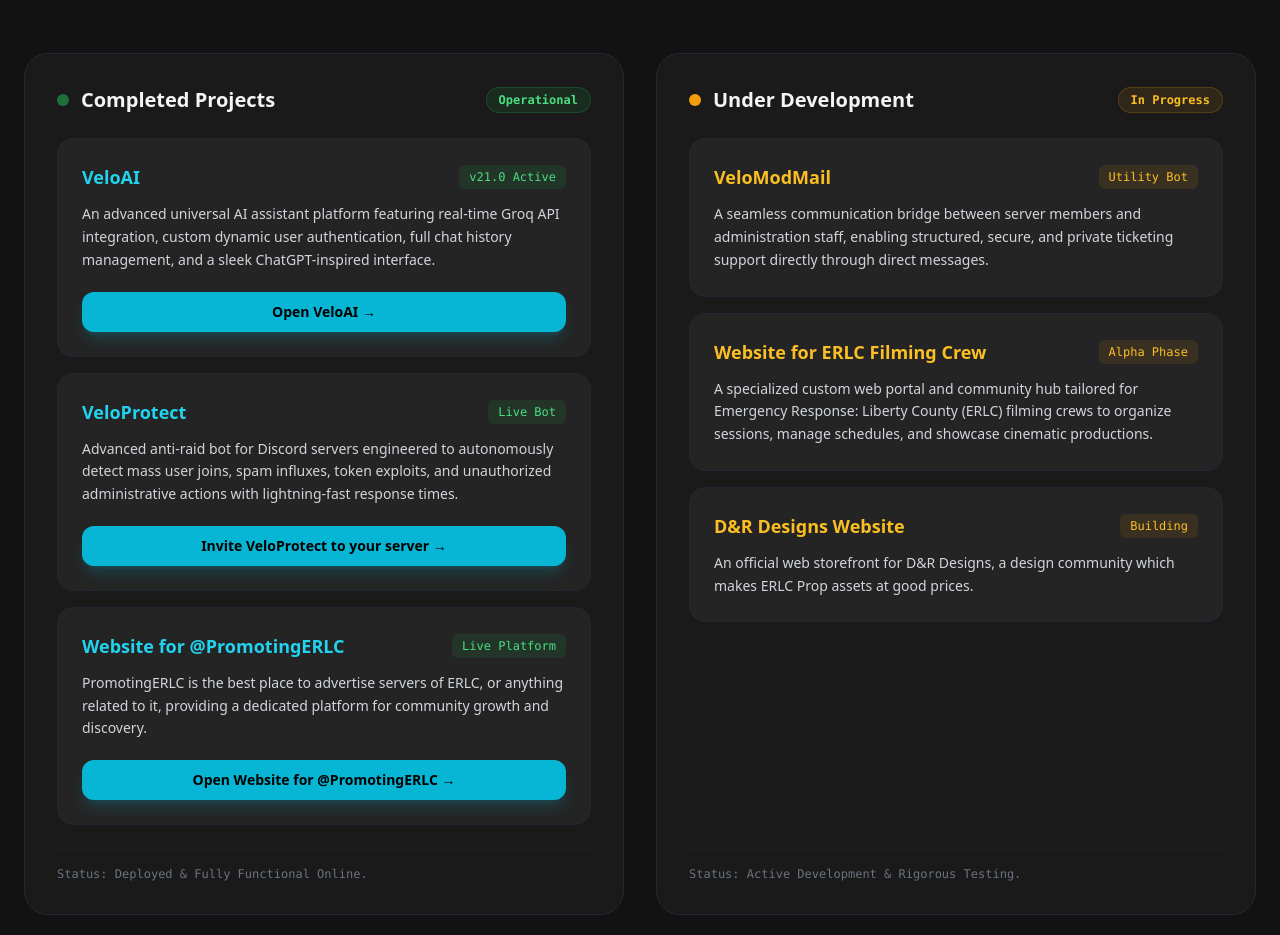
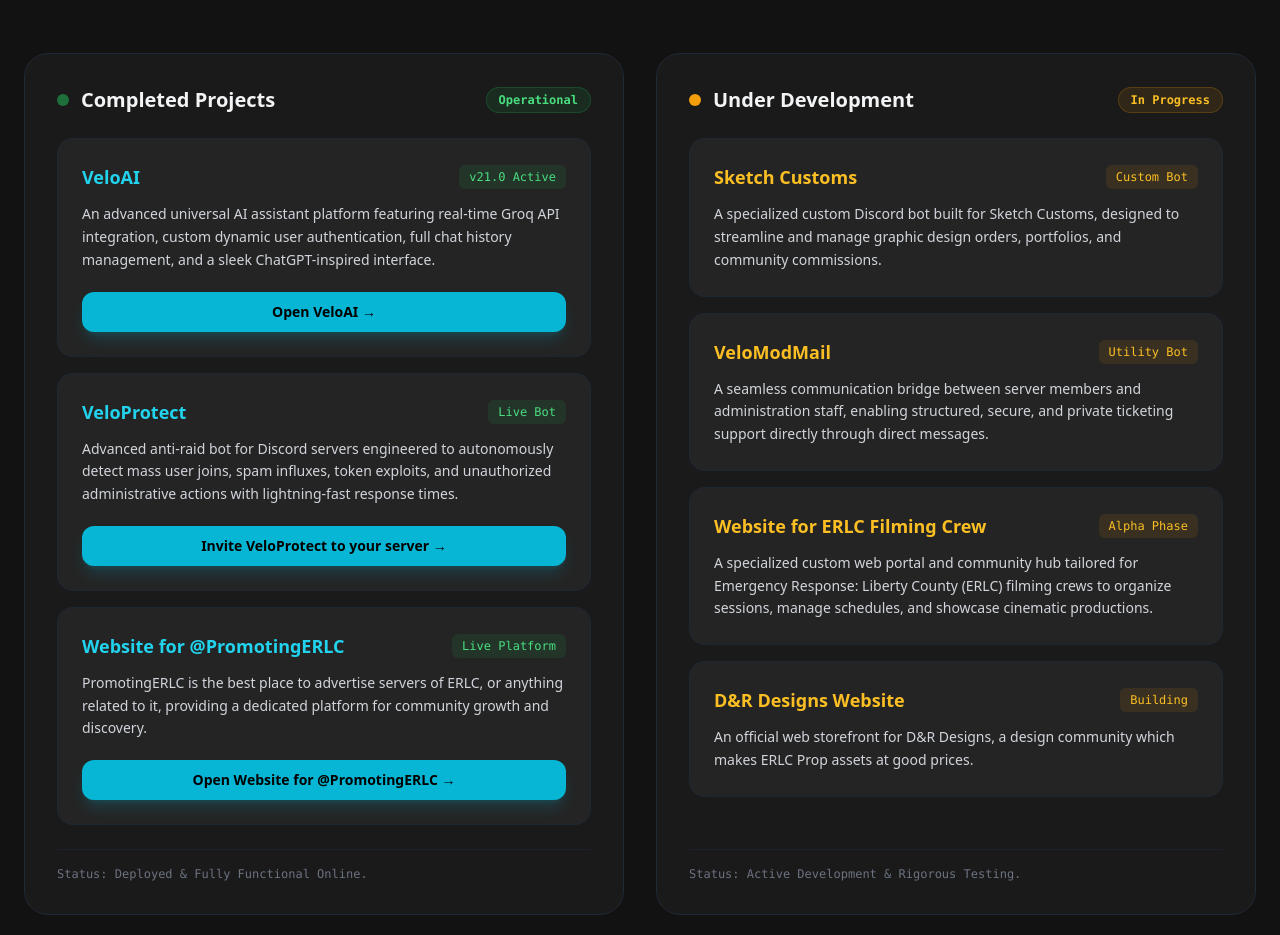
Before and after one commit to atreyajanapate88-collab/Velotech_official_, a plain HTML site: page index.html in a window 1280 px wide. Shown: the part 2460-3395 px from the top of the page. Drawn offline with nearby package versions, Linux system fonts and the light colour scheme.

Commit message:
Update index.html

```diff
--- a/index.html
+++ b/index.html
@@ -214,6 +214,15 @@
                         <span class="text-xs bg-amber-500/10 text-amber-400 px-3 py-1 rounded-full font-mono font-semibold border border-amber-500/20">In Progress</span>
                     </div>
                     <div class="space-y-4">
+                        <!-- Sketch Customs Item -->
+                        <div class="bg-[#242424] p-6 rounded-2xl border border-gray-800/80 space-y-3">
+                            <div class="flex justify-between items-center">
+                                <h4 class="font-bold text-lg text-amber-400">Sketch Customs</h4>
+                                <span class="text-xs bg-amber-500/10 text-amber-400 px-2.5 py-1 rounded-md font-mono">Custom Bot</span>
+                            </div>
+                            <p class="text-sm text-gray-300 leading-relaxed">A specialized custom Discord bot built for Sketch Customs, designed to streamline and manage graphic design orders, portfolios, and community commissions.</p>
+                        </div>
+
                         <!-- VeloModMail Item -->
                         <div class="bg-[#242424] p-6 rounded-2xl border border-gray-800/80 space-y-3">
                             <div class="flex justify-between items-center">
```
